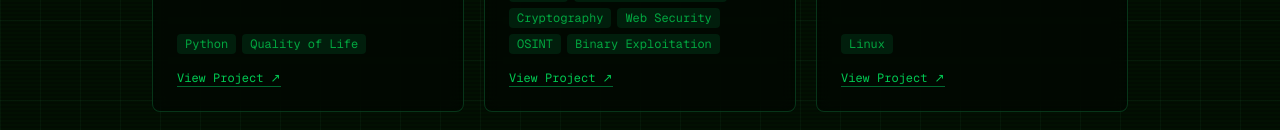
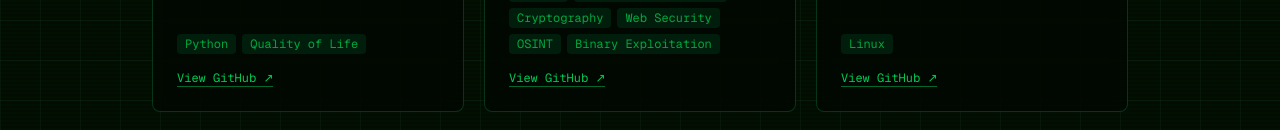
Before and after one commit to r3men/PortfolioWebsite, a Next.js app in the folder portfoliowebsite/: page /projects in a window 1280 px wide. Shown: the part 564-694 px from the top of the page. Built offline with nearby package versions, Linux system fonts and the light colour scheme.

Commit message:
Update page.tsx

```diff
--- a/portfoliowebsite/app/projects/page.tsx
+++ b/portfoliowebsite/app/projects/page.tsx
@@ -49,7 +49,7 @@ const projects: Project[] = [
     description:
       "A web application designed to ease students trying to find their buses at dismissal at the Morris County School of Technology. The application supports an admin and client panel, in which the admin panel is to be used by school administrators.",
     tags: ["TypeScript", "Tailwind", "Next.js", "Quality of Life"],
-    href: "https://mcstbusapp.vercel.app/",
+    href: "https://github.com/r3men/MCSTBusApp",
     status: "complete",
   },
   {
@@ -57,7 +57,7 @@ const projects: Project[] = [
     description:
       "A project designed for my final unit in Artificial Intelligence, utilizing a Kaggle dataset of GeoGuessr images to correctly predict the country of origin of an input photo. Supports competition between users and AI with a corresponding leaderboard to display rounds.",
     tags: ["Machine Learning", "PyTorch"],
-    href: "https://geoguessraivshuman.vercel.app/",
+    href: "https://github.com/r3men/geoguessr-game",
     status: "complete",
   },
   {
@@ -65,7 +65,7 @@ const projects: Project[] = [
     description:
       "A web application designed to recommend STEM careers to high school students based on a survey utilizing a Likert scale. Application features a pathway, login, careers, and survey page.",
     tags: ["TypeScript", "Tailwind", "Next.js"],
-    href: "https://info-stem.vercel.app/",
+    href: "https://github.com/amongsusman/InfoSTEM",
     status: "complete",
   },
   {
@@ -152,7 +152,7 @@ export default function ProjectsPage() {
                     rel="noopener noreferrer"
                     className="font-mono text-xs text-green-500 hover:text-green-300 border-b border-green-800 hover:border-green-500 w-fit transition-colors"
                   >
-                    View Project ↗
+                    View GitHub ↗
                   </a>
                 )}
               </article>
```
